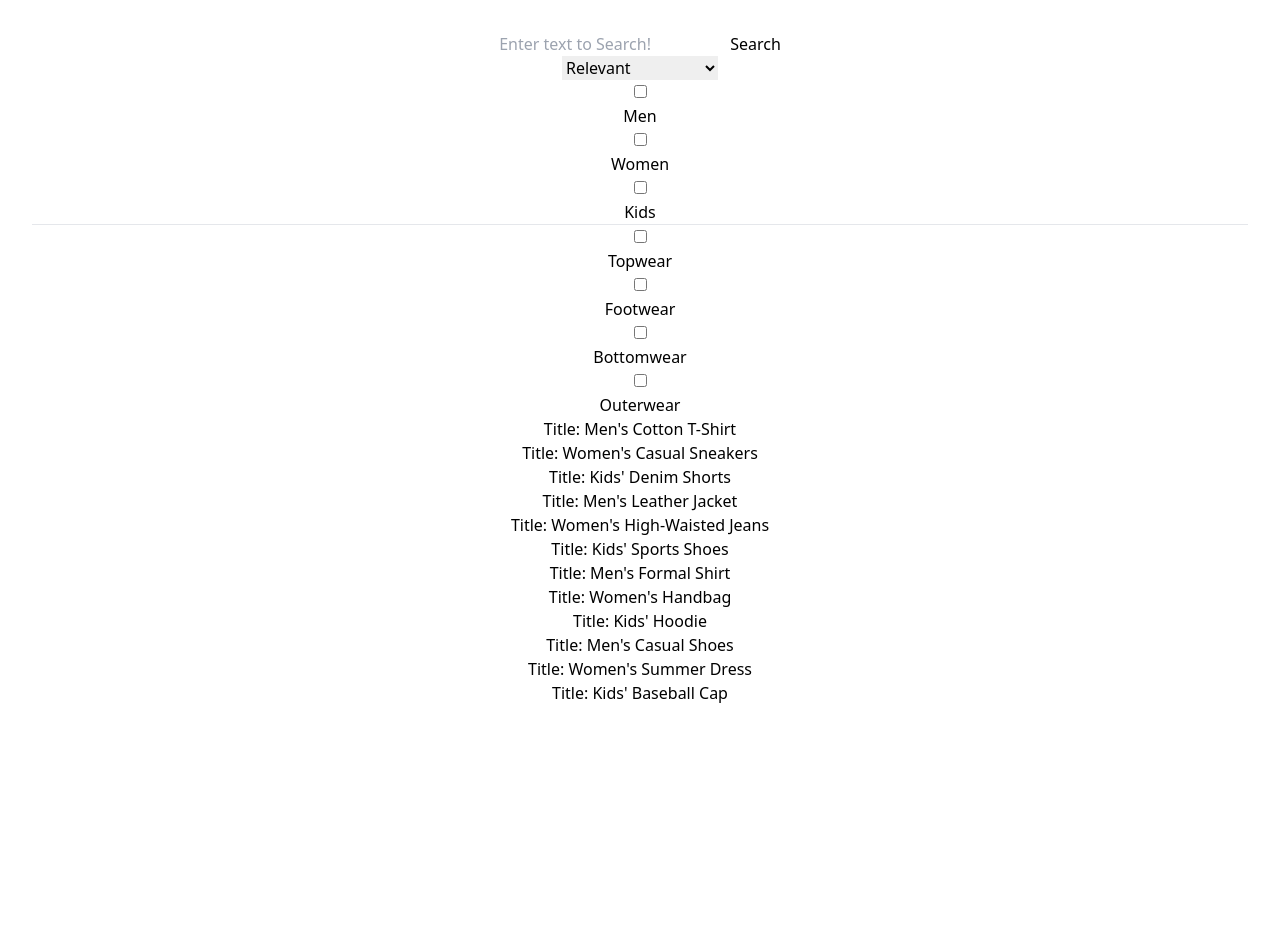
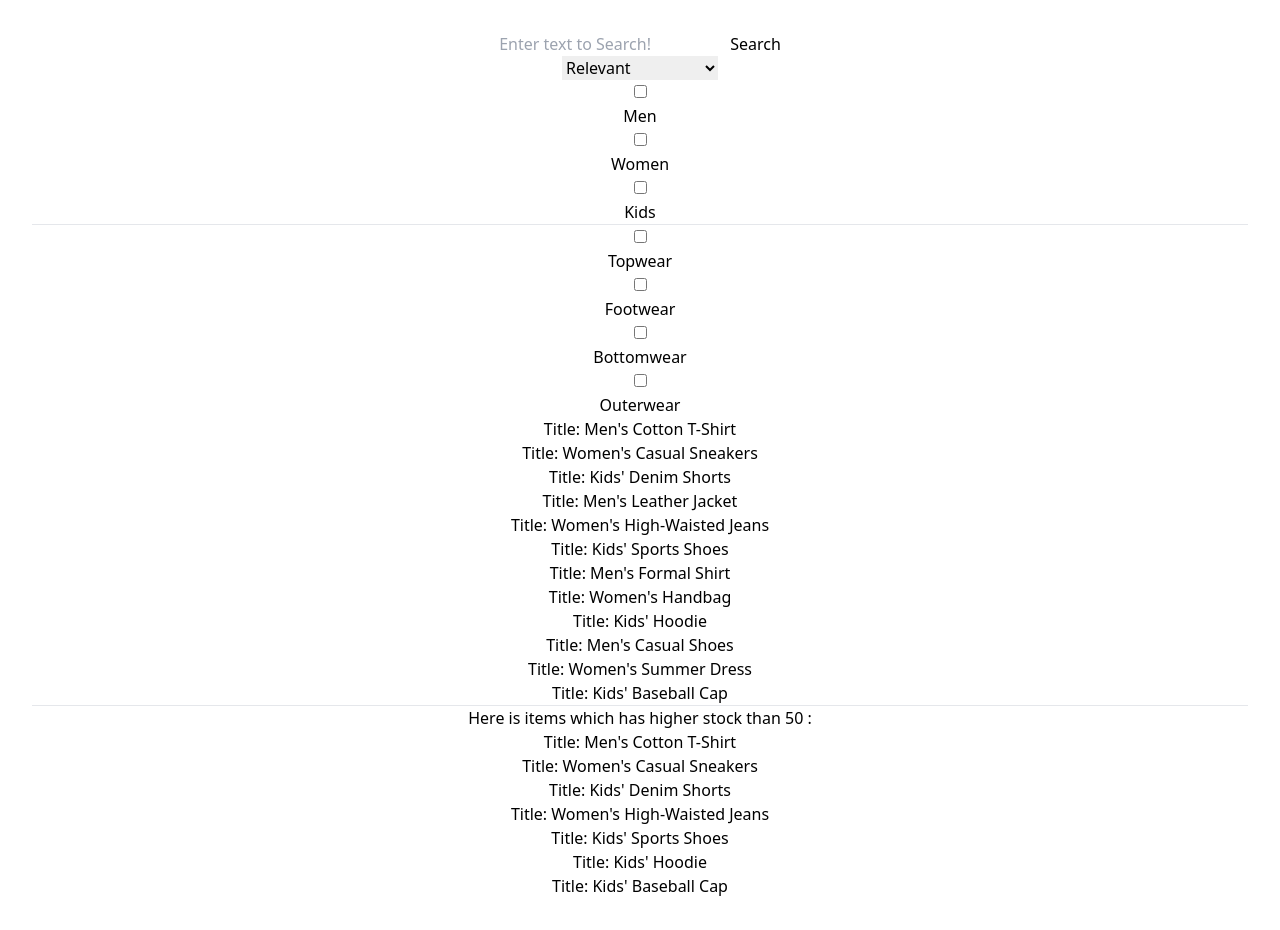
Before and after one commit to mdgsaruar710344/exercise-filter-search, a React (Vite) app: page / in a window 1280 px wide. Before the commit the page ends 800 px from the top, so only its background shows below. Built offline with nearby package versions, Linux system fonts and the light colour scheme.

Commit message:
added sortbyStockNumber functionality

```diff
--- a/src/App.jsx
+++ b/src/App.jsx
@@ -12,7 +12,8 @@ function App() {
   const [filterSubCategoryOption,setFilterSubCategoryOption]=useState([]);
   const [search, setSearch] = useState('');
   const [searchResultShowed, setSearchResultShowed] = useState(false);
-  const [sorted,setSorted]=useState([]);
+
+  const [stockSort,setStockSort]=useState([]);
 
   useEffect(() => {
     fetch('/products.json')
@@ -89,6 +90,7 @@ const matchedBothProduct = products.filter(product => filterCategoryOption.inclu
   }, [updateFilteredproducts])
 
 
+//handle search function
 
   const searchProducts = (e) => {
     e.preventDefault();
@@ -108,12 +110,14 @@ const matchedBothProduct = products.filter(product => filterCategoryOption.inclu
     setSearchResultShowed(false);
   }
 
+  //handle select option
+
   const handleSelectOption=(e)=>{
    console.log(e.target.value)
    if(e.target.value==='ascending'){
     const ascending=[...filteredProducts].sort((a,b)=>a.price-b.price);
     setFilteredProducts(ascending);
-  // setSorted()
+
    }
  else  if(e.target.value==='descending'){
     const descending=[...filteredProducts].sort((a,b)=>b.price-a.price);
@@ -125,6 +129,11 @@ const matchedBothProduct = products.filter(product => filterCategoryOption.inclu
   }
 
   }
+
+//handle stock based sorting
+useEffect(()=>{
+  const StockedProduct= products.filter(product=>product.stock>50);
+  setStockSort(StockedProduct)},[products])
 
 
 
@@ -150,8 +159,6 @@ const matchedBothProduct = products.filter(product => filterCategoryOption.inclu
     </select>
   </div>
 </div>
-
-
 
       <div>
         <input type="checkbox" onChange={handleCategoryFilterInput} value={"Men"} name="Men" />
@@ -188,6 +195,11 @@ const matchedBothProduct = products.filter(product => filterCategoryOption.inclu
         // filteredProducts.length>0 &&
        filteredProducts&& filteredProducts.map((item, index) => <Product key={index} item={item}> </Product>)
       }
+<hr></hr>
+<div>Here is items which has higher stock than 50 : </div>
+      {
+        stockSort&& stockSort.map((item, index) => <Product key={index} item={item}> </Product>)
+      }
     </>
   )
 }
```
